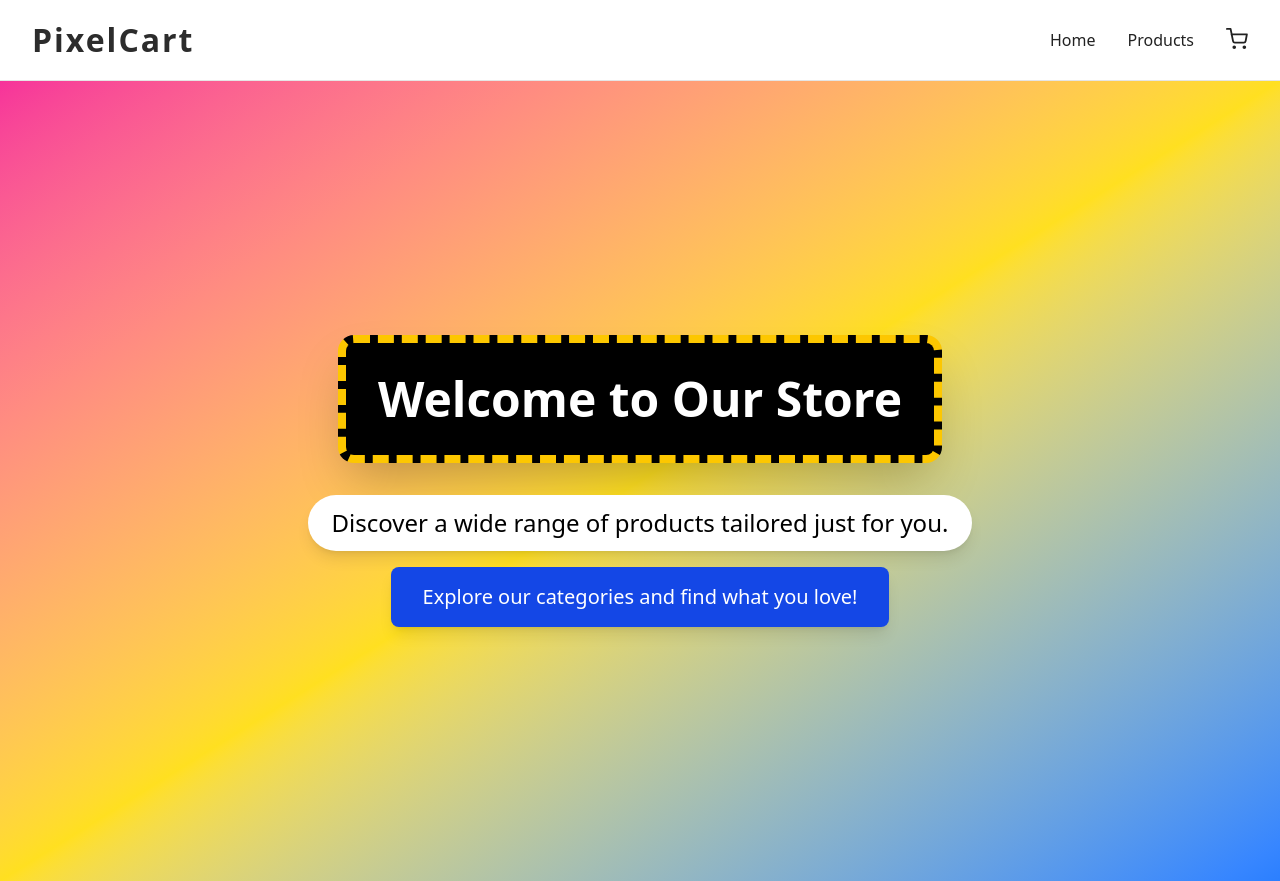
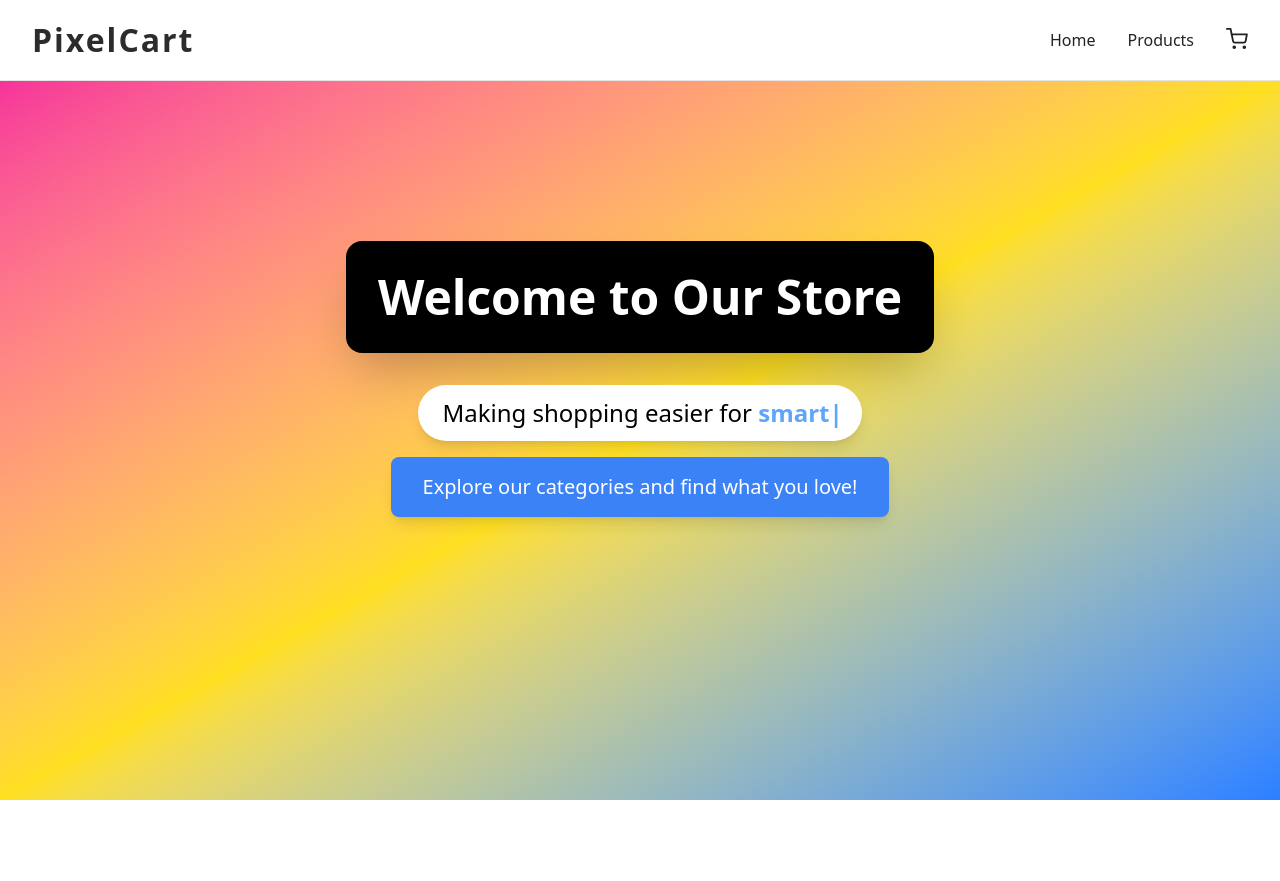
Before and after one commit to blitheryjibits/E-store, a React (Vite) app: page / in a window 1280 px wide. After the commit the page ends 800 px from the top, so only its background shows below. Built offline with nearby package versions, Linux system fonts and the light colour scheme.

Commit message:
Changed: made simple styling changes. Mainly background color and titles.

```diff
--- a/src/routes/Categories.jsx
+++ b/src/routes/Categories.jsx
@@ -14,13 +14,8 @@ export default function Categories() {
 
   return (
     <div className="categories">
-      <h1>Categories</h1>
-      <div style={{
-        display: 'flex',
-        flexWrap: 'wrap',
-        justifyContent: 'center',
-        gap: '1rem'
-      }}>
+      <h1 className="text-3xl font-bold mb-6 pl-4 pt-2">Categories</h1>
+      <div className="flex flex-wrap justify-center gap-4">
         {categories.map(category => (
             <Link key={category} to={`/Categories/${category}`}>
                 <CategoryCard category={category} />
--- a/src/routes/CategoryPage.jsx
+++ b/src/routes/CategoryPage.jsx
@@ -19,8 +19,8 @@ export default function CategoryPage() {
 
     return (
         <div>
-            <h1>{category.charAt(0).toUpperCase() + category.slice(1)}</h1>
-            <div className="flex flex-wrap justify-center gap-4 p-4 bg-[#f9f9f9] rounded-lg shadow-md">
+            <h1 className="text-3xl font-bold mb-6 pl-4 pt-2" >{category.charAt(0).toUpperCase() + category.slice(1)}</h1>
+            <div className="flex flex-wrap justify-center gap-4 p-4 ">
             {products.map(product => (
                 <ProductCard key={product.id} product={product} />
             ))}
--- a/src/routes/Landing.jsx
+++ b/src/routes/Landing.jsx
@@ -1,15 +1,15 @@
-
+import AnimatedType from "../components/AnimatedTyping/AnimatedTyping";
 
 export default function Landing() {
   return (
-    <div className="landing min-h-screen flex flex-col items-center justify-center bg-gradient-to-br from-pink-500 via-yellow-300 to-blue-500">
-      <h1 className="text-5xl font-extrabold text-white bg-black p-8 rounded-2xl shadow-2xl mb-8 border-8 border-dashed border-yellow-400">
+    <div className="landing pt-40 flex flex-col items-center justify-center">
+      <h1 className="text-5xl font-extrabold text-white bg-black p-8 rounded-2xl shadow-2xl mb-8 ">
         Welcome to Our Store
       </h1>
       <p className="text-2xl text-black bg-white px-6 py-3 rounded-full mb-4 shadow-lg">
-        Discover a wide range of products tailored just for you.
+        <AnimatedType />
       </p>
-      <p className="text-xl text-white bg-blue-700 px-8 py-4 rounded-lg shadow-lg">
+      <p className="text-xl text-white bg-[#3b82f6] px-8 py-4 rounded-lg shadow-lg">
         Explore our categories and find what you love!
       </p>
     </div>
--- a/src/routes/root.jsx
+++ b/src/routes/root.jsx
@@ -6,7 +6,7 @@ export default function Root() {
   return (
     <>
       <Header />
-      <div id="mainContent" className="contentContainer">
+      <div id="mainContent" className="contentContainer min-h-[calc(100vh-81px)] bg-gradient-to-br from-pink-500 via-yellow-300 to-blue-500">
         <Outlet />
       </div>
     </>
```
Also changed, not shown: src/index.css (line endings or trailing spaces).
